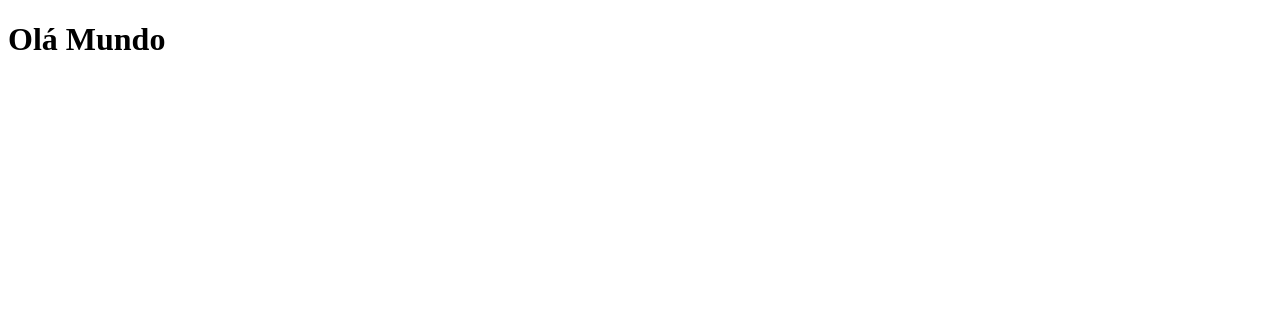
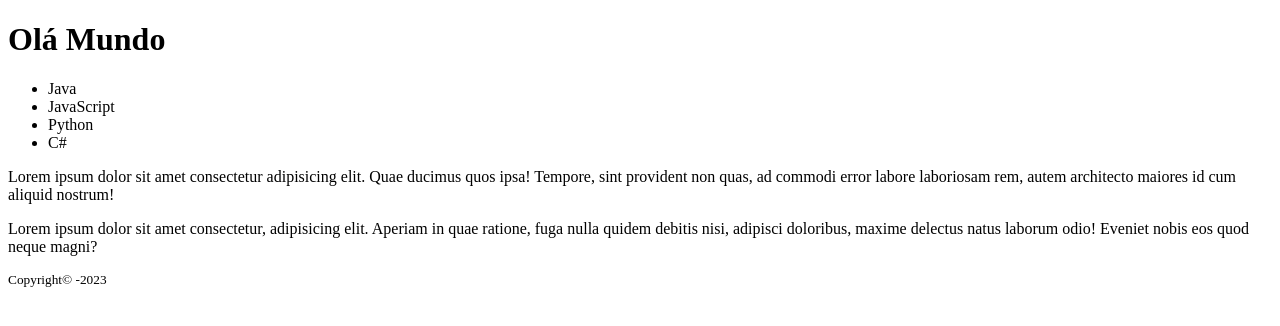
Before and after one commit to PhabloFiap/exercicio1-r-1, a plain HTML site: page index.html in a window 1280 px wide. Drawn offline with Linux system fonts and the light colour scheme.

Commit message:
Layout basico

```diff
--- a/index.html
+++ b/index.html
@@ -1,5 +1,5 @@
 <!DOCTYPE html>
-<html lang="en">
+<html lang="pt-br">
 <head>
     <meta charset="UTF-8">
     <meta http-equiv="X-UA-Compatible" content="IE=edge">
@@ -8,7 +8,34 @@
 </head>
 <body>
     <div>
-        <h1>Olá Mundo</h1>
+
+        <header>
+            <h1>Olá Mundo</h1>
+            <nav>
+                <ul>
+                    <li>Java</li>
+                    <li>JavaScript</li>
+                    <li>Python</li>
+                    <li>C#</li>
+                </ul>
+            </nav>
+        </header>
+
+        <section>
+            <p>
+                Lorem ipsum dolor sit amet consectetur adipisicing elit. Quae ducimus quos ipsa! Tempore, sint provident non quas, ad commodi error labore laboriosam rem, autem architecto maiores id cum aliquid nostrum!
+            </p>
+            <p>Lorem ipsum dolor sit amet consectetur, adipisicing elit. Aperiam in quae ratione, fuga nulla quidem debitis nisi, adipisci doloribus, maxime delectus natus laborum odio! Eveniet nobis eos quod neque magni?</p>
+        </section>
+
+        <footer>
+            <div>
+                <small>
+                    <p>Copyright&copy -2023</p>
+                </small>
+            </div>
+        </footer>
+
     </div>
 
 </body>
```
